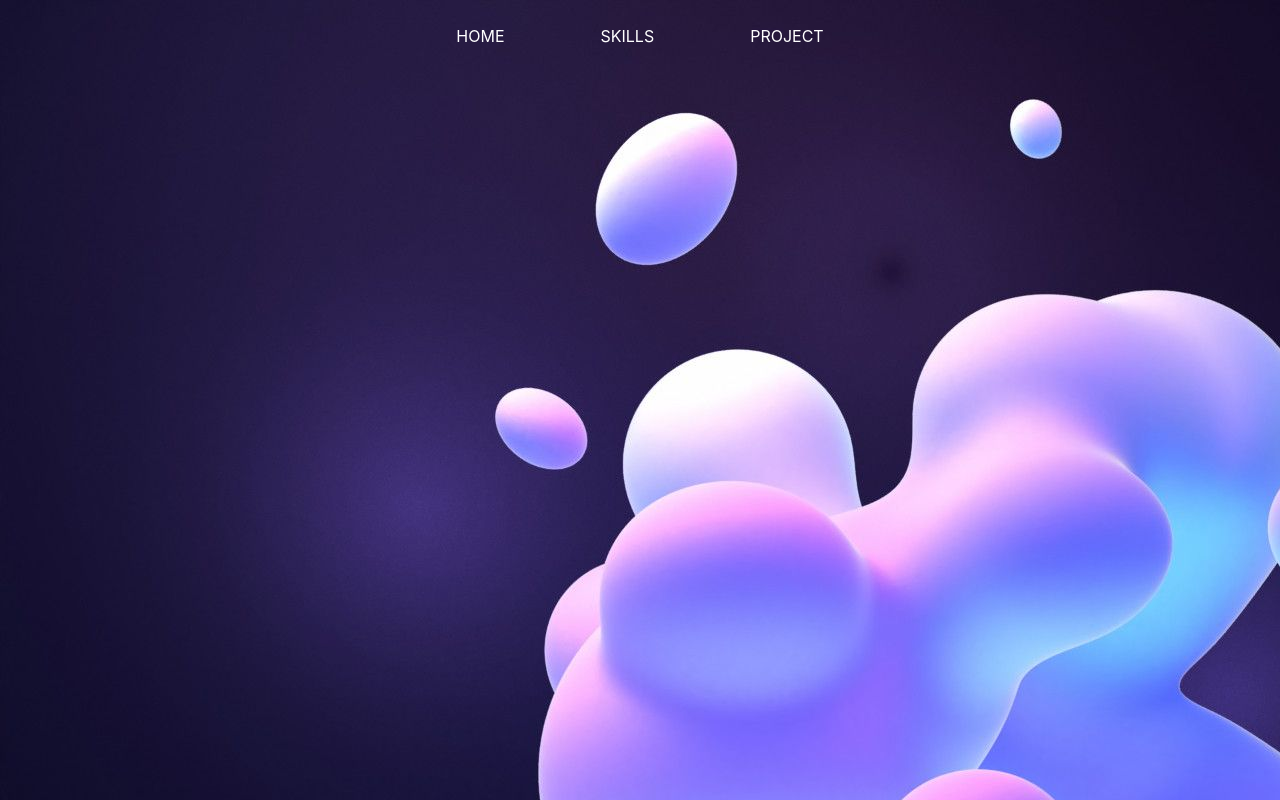
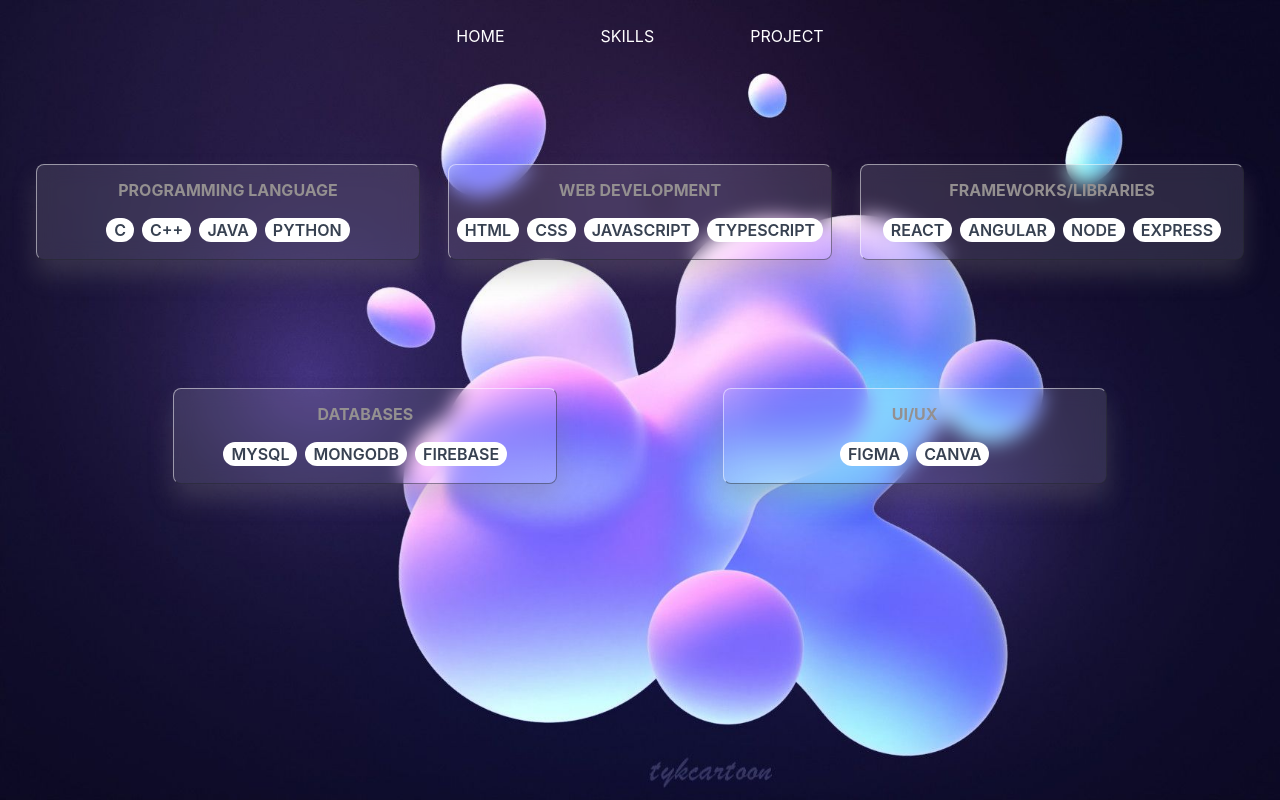
Before and after one commit to prakhar-5447/react-portfolio, a React (Create React App) app: page /Skills in a window 1280 px wide. Before the commit this address had no page. Built offline with nearby package versions, Linux system fonts and the light colour scheme.

Commit message:
add skills card

```diff
--- a/src/App.js
+++ b/src/App.js
@@ -2,6 +2,7 @@ import "./App.css";
 import { BrowserRouter as Router, Routes, Route } from "react-router-dom";
 import Navbar from "./pages/Navbar";
 import Project from "./pages/Project";
+import Skills from "./pages/Skills";
 import Home from "./pages/Home.js";
 
 function App() {
@@ -12,6 +13,7 @@ function App() {
         <Routes>
           <Route path="/" element={<Home />}></Route>
           <Route exact path="/Project" element={<Project />}></Route>
+          <Route exact path="/Skills" element={<Skills />}></Route>
         </Routes>
       </Router>
     </>
--- a/src/images/images.js
+++ b/src/images/images.js
@@ -3,5 +3,10 @@ import twitter_logo from "./twitter.png";
 import linkedin_logo from "./linkedin.png";
 import github_logo from "./github.png";
 import profile from "./PRAKHAR.jpg";
+import CPP from "./CPP.png"
+import PYTHON from "./PYTHON.png"
+import JAVA from "./JAVA.png"
+import REACT from "./REACT.png"
+import JAVASCRIPT from "./JAVASCRIPT.png"
 
-export {insta_logo,twitter_logo,linkedin_logo,github_logo,profile};
+export {insta_logo,twitter_logo,linkedin_logo,github_logo,profile,JAVASCRIPT,REACT,PYTHON,CPP,JAVA};
--- a/src/index.css
+++ b/src/index.css
@@ -4,17 +4,18 @@
 
 body {
   margin: 0;
-  background:url(./images/bg.jpg);
-  background-size: fit;
+  height: 100vh;
+  background: url(./images/bg.jpg);
+  background-size: cover;
   background-repeat: no-repeat;
-  font-family: -apple-system, BlinkMacSystemFont, 'Segoe UI', 'Roboto', 'Oxygen',
-    'Ubuntu', 'Cantarell', 'Fira Sans', 'Droid Sans', 'Helvetica Neue',
+  font-family: -apple-system, BlinkMacSystemFont, "Segoe UI", "Roboto", "Oxygen",
+    "Ubuntu", "Cantarell", "Fira Sans", "Droid Sans", "Helvetica Neue",
     sans-serif;
   -webkit-font-smoothing: antialiased;
   -moz-osx-font-smoothing: grayscale;
 }
 
 code {
-  font-family: source-code-pro, Menlo, Monaco, Consolas, 'Courier New',
+  font-family: source-code-pro, Menlo, Monaco, Consolas, "Courier New",
     monospace;
 }
--- a/src/pages/Card.js
+++ b/src/pages/Card.js
@@ -3,26 +3,29 @@ import "../style/card.css"
 
 function Card(props) {
     const [Content, setContent] = useState(true);
+    const { title, desc, image, tech, tag, host, link } = props.project
 
     return (
-        <div className="flex flex-col text-center h-auto rounded-lg anime justify-between block m-10 rounded-lg bg-black rounded-b-xl ring-1 ring-slate-900/5 shadow-lg space-y-3">
+        <>
+            <div className="flex flex-col text-center h-auto anime justify-between m-10 rounded-lg bg-black ring-1 ring-slate-900/5 shadow-lg space-y-3">
                 <div className='w-60'>
                     <div className="flex justify-center">
-                    <img className='rounded-t-lg' src={props.project.image} alt="no_image" width="100%" />
+                        <img className='rounded-t-lg' src={image} alt="no_image" width="100%" />
                     </div>
                     <div className="flex flex-col px-4 text-white mt-5">
                         <div className='m-auto'>
-                        <h3 className="text-sm font-semibold">{props.project.title}</h3>
-                        <p className="text-xs text-slate-300">{props.project.desc}</p>
+                            <h3 className="text-sm font-semibold">{title}</h3>
+                            <p className="text-xs text-slate-300">{desc}</p>
                         </div>
                         <div className='h-24 flex justify-center items-center text-xs'>
                             {Content ?
                                 <div>
-                                {props.project.tech.map(e => <h6 key={e} className="anime inline-block bg-gray-200 cursor-pointer rounded-full px-2 font-semibold text-gray-700 m-1 hover:bg-sky-500">{e}</h6>)}
+                                    {tech.map(e => <h6 key={e} className="hover-delay anime inline-block cursor-pointer rounded-full px-2 font-semibold text-gray-700 m-1 hover:bg-sky-500">{e}</h6>)}
                                 </div> :
                                 <div>
-                                <a className='anime inline-block bg-gray-200 cursor-pointer rounded-full px-2 font-semibold mr-2 mb-2 text-gray-700 hover:bg-sky-500' href={props.project.link} target="_blank" rel="noreferrer">GITHUB LINK</a>
-                                <a className={`anime inline-block bg-gray-200 cursor-pointer rounded-full px-2  font-semibold mr-2 mb-2 ${props.project.host ? "" : "hidden"} text-gray-700 hover:bg-sky-500`} href={props.project.host} target="_blank" rel="noreferrer">WEBSITE</a>
+                                    <a className='hover-delay anime inline-block bg-gray-200 cursor-pointer rounded-full px-2 font-semibold mr-2 mb-2 text-gray-700' href={link} target="_blank" rel="noreferrer">GITHUB LINK</a>
+                                    <a className={`hover-delay anime inline-block bg-gray-200 cursor-pointer rounded-full px-2  font-semibold mr-2 mb-2 ${host !== "" ? "" : "hidden"} text-gray-700`} href={host} target="_blank" rel="noreferrer">WEBSITE</a>
+                                    {tag.map(e => <h6 key={e} className="hover-delay anime inline-block bg-gray-200 cursor-pointer rounded-full px-2 font-semibold text-gray-700 m-1">{e}</h6>)}
                                 </div>
                             }
                         </div>
@@ -33,6 +36,7 @@ function Card(props) {
                     <button className={`text-xs font-semibold p-2 rounded-br-lg w-1/2 ${Content ? "text-black bg-white" : "text-white bg-black"}`} onClick={() => { setContent(false) }}>LINK</button>
                 </div>
             </div>
+        </>
     )
 }
 
--- a/src/pages/Project.js
+++ b/src/pages/Project.js
@@ -8,7 +8,9 @@ function Project() {
       desc: "This is address book which allows the user to manage a list of contact information",
       tech: ["HTML", "CSS", "JAVASCRIPT", "PHP", "MYSQL"],
       link: "https://github.com/prakhar-5447",
-      image: "https://raw.githubusercontent.com/prakhar-5447/firstmy/master/src/images/bg3.jpg"
+      host: "",
+      image: "https://raw.githubusercontent.com/prakhar-5447/firstmy/master/src/images/bg3.jpg",
+      tag: ["#PERSONAL"],
     },
     {
       title: "firstmy book",
@@ -16,7 +18,8 @@ function Project() {
       tech: ["HTML", "CSS", "JAVASCRIPT", "PHP", "MYSQL"],
       link: "https://github.com/prakhar-5447",
       host: "https://prakhar-5447.github.io/portfolio",
-      image: "https://raw.githubusercontent.com/prakhar-5447/firstmy/master/src/images/bg3.jpg"
+      image: "https://raw.githubusercontent.com/prakhar-5447/firstmy/master/src/images/bg3.jpg",
+      tag: ["#TEAM"],
     }
   ]
 
--- /dev/null
+++ b/src/pages/Skills.js
@@ -0,0 +1,36 @@
+import React from 'react'
+import Tech from './Tech'
+
+function Skills() {
+    const skill = [
+        {
+            "title": "PROGRAMMING LANGUAGE",
+            "tech": ["C", "C++", "JAVA", "PYTHON"]
+        },
+        {
+            "title": "WEB DEVELOPMENT",
+            "tech": ["HTML", "CSS", "JAVASCRIPT", "TYPESCRIPT"]
+        },
+        {
+            "title": "FRAMEWORKS/LIBRARIES",
+            "tech": ["REACT", "ANGULAR", "NODE", "EXPRESS"]
+        },
+        {
+            "title": "DATABASES",
+            "tech": ["MYSQL", "MONGODB", "FIREBASE"]
+        },
+        {
+            "title": "UI/UX",
+            "tech": ["FIGMA", "CANVA"]
+        }
+    ]
+    return (
+        <>
+            <div className="container tech-list flex m-auto p-4 items-center flex-wrap justify-evenly">
+                {skill.map(e => <Tech key={e.title} tech={e} />)}
+            </div>
+        </>
+    )
+}
+
+export default Skills
--- /dev/null
+++ b/src/pages/Tech.js
@@ -0,0 +1,20 @@
+import React from 'react'
+
+function Tech(props) {
+    const { title, tech } = props.tech
+
+    return (
+        <>
+            <div className="flex tech-card flex-col h-24 w-96 m-2 mb-8 rounded-lg ring-1 ring-slate-900/5 shadow-lg space-y-3 text-center">
+                <div className='flex h-full flex-col justify-evenly'>
+                    <h2 className='tech-title'><b>{title}</b></h2>
+                    <div className='flex flex-wrap items-center justify-center'>
+                        {tech.map(e => <h6 key={e} className="hover-delay anime inline-block bg-gray-200 cursor-pointer rounded-full px-2 font-semibold text-gray-700 m-1 hover:bg-sky-500">{e}</h6>)}
+                    </div>
+                </div>
+            </div>
+        </>
+    )
+}
+
+export default Tech
--- a/src/pages/home.js
+++ b/src/pages/home.js
@@ -88,7 +88,7 @@ function Home() {
           </div>
         </div>
         <div className="text-sm text-white leading-5">
-          <p className="right_content_para p-5 text-slate-100 text-center rounded-lg desc">
+          <p className="right_content_para p-5 text-slate-100 text-center rounded-lg">
             BTech CSE'24 student from Shri Shankaracharya Technical Campus,
             Bhilai
           </p>
--- a/src/pages/navbar.js
+++ b/src/pages/navbar.js
@@ -9,7 +9,7 @@ function Navbar() {
     { name: `PROJECT`, path: `/Project` }
   ];
   return (
-    <div className="py-6 mb-10">
+    <div className="py-6 mb-6">
       <ul className="list-none flex text-white justify-center">
         {menuItems.map(e => <li key={e.name} className="mx-12"><Link to={e.path} className="">{e.name}</Link></li>)}
       </ul>
--- a/src/style/card.css
+++ b/src/style/card.css
@@ -10,3 +10,30 @@
     opacity: 1;
   }
 }
+
+.tech-card {
+  box-shadow: 0 15px 25px rgba(129, 124, 124, 0.281);
+  backdrop-filter: blur(10px);
+  background-color: rgba(255, 255, 255, 0.116);
+  border-top: 1px solid rgba(255, 255, 255, 0.5);
+  border-left: 1px solid rgba(255, 255, 255, 0.5);
+  border-bottom: 1px solid rgba(35, 38, 41, 0.5);
+  border-right: 1px solid rgba(35, 38, 41, 0.5);
+}
+
+.tech-list {
+  height: 60vh;
+}
+
+.hover-delay {
+  background-color: rgb(255, 255, 255);
+  transition: all 0.4s ease;
+}
+
+.hover-delay:hover {
+  background-color: rgb(14, 165, 233);
+}
+
+.tech-title {
+  color: rgb(148, 144, 144);
+}
--- a/src/style/home.css
+++ b/src/style/home.css
@@ -15,7 +15,7 @@
   height: 20px;
 }
 
-.desc {
+.right_content_para {
   background: rgba(100, 96, 96, 0.377);
 }
 
@@ -96,7 +96,7 @@
     justify-content: center !important;
   }
   .right_content_para {
-    font-size: 1rem !important;
+    font-size: 0.8rem !important;
   }
 }
 
@@ -165,7 +165,7 @@
 
 @media screen and (max-width: 480px) {
   .card {
-    padding: 10px !important;
+    padding: 12px !important;
     width: 12rem !important;
   }
   .react-typewriter-text {
@@ -183,7 +183,7 @@
   .right_content_effect {
     color: white;
   }
-  .left_content_logo{
+  .left_content_logo {
     filter: invert(1);
   }
 }
```
Also changed, not shown: src/images/JAVASCRIPT.png (renamed from src/images/js.png). Lines whose indentation alone changed are shown as unchanged.
